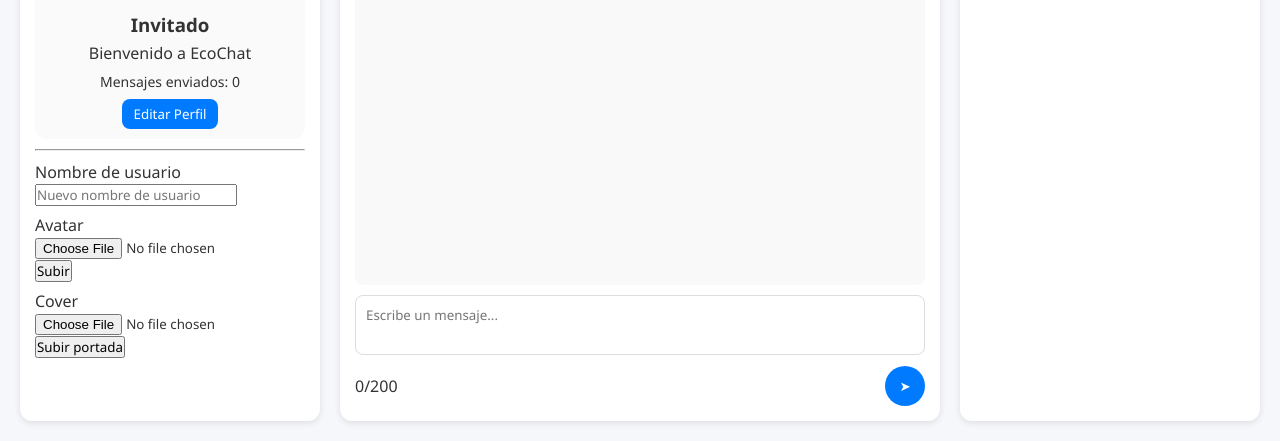
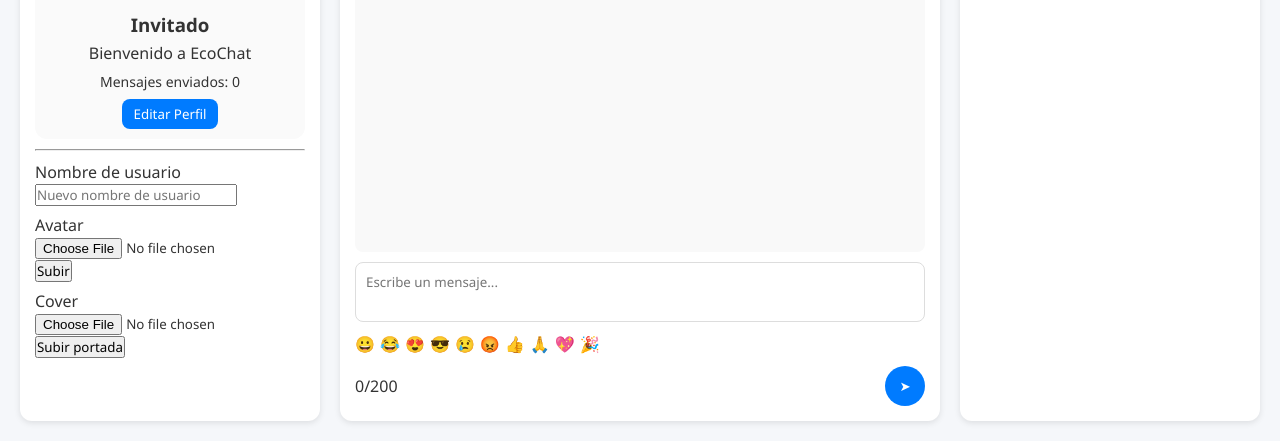
Before and after one commit to jeremiasatala/ecochat, a website: page public/index.html in a window 1280 px wide. Shown: the part 359-800 px from the top of the page. Drawn offline with nearby package versions, Linux system fonts and the light colour scheme; no server answers.

Commit message:
hell yeah

```diff
--- a/public/index.html
+++ b/public/index.html
@@ -76,6 +76,20 @@
 
       <div class="comment-form" style="margin-top:10px; display:flex; flex-direction:column;">
         <textarea id="mensaje" maxlength="200" placeholder="Escribe un mensaje..." style="resize:none; padding:10px; border-radius:8px; border:1px solid #ddd; height:60px;"></textarea>
+        <!-- Barra de emojis -->
+        <div id="emojiBar" style="margin-top:6px; display:flex; flex-wrap:wrap; gap:5px;">
+          <span class="emoji">😀</span>
+          <span class="emoji">😂</span>
+          <span class="emoji">😍</span>
+          <span class="emoji">😎</span>
+          <span class="emoji">😢</span>
+          <span class="emoji">😡</span>
+          <span class="emoji">👍</span>
+          <span class="emoji">🙏</span>
+          <span class="emoji">💖</span>
+          <span class="emoji">🎉</span>
+          <!-- agrega más emojis si quieres -->
+        </div>
         <div style="display:flex; justify-content:space-between; align-items:center; margin-top:6px;">
           <span id="charCount">0/200</span>
           <button id="enviar" class="send-btn" style="background:#007bff;color:#fff;border:none;border-radius:50%;width:40px;height:40px;cursor:pointer;">➤</button>
--- a/public/script.js
+++ b/public/script.js
@@ -321,4 +321,16 @@ document.addEventListener('DOMContentLoaded', () => {
       alert('Error subiendo cover');
     }
   });
+
+  // Agregar funcionalidad a los emojis
+  const emojiBar = document.getElementById('emojiBar');
+  const mensajeInput = document.getElementById('mensaje');
+    emojiBar.addEventListener('click', (e) => {
+    if(e.target.classList.contains('emoji')){
+      mensajeInput.value += e.target.textContent;
+      mensajeInput.focus();
+      // actualizar contador de caracteres si lo tienes
+      document.getElementById('charCount').textContent = `${mensajeInput.value.length}/200`;
+    }
+  });
 });
```
